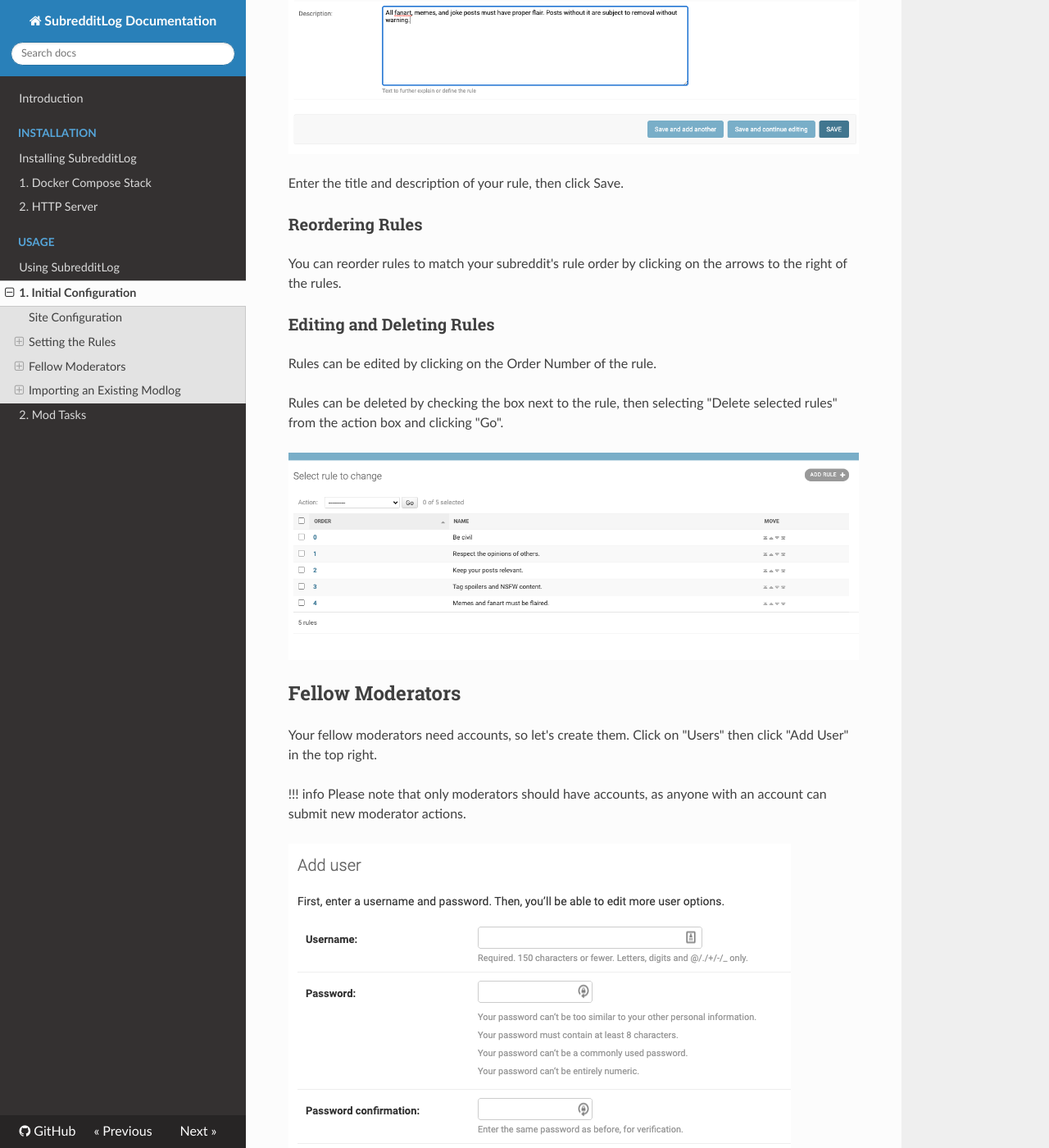
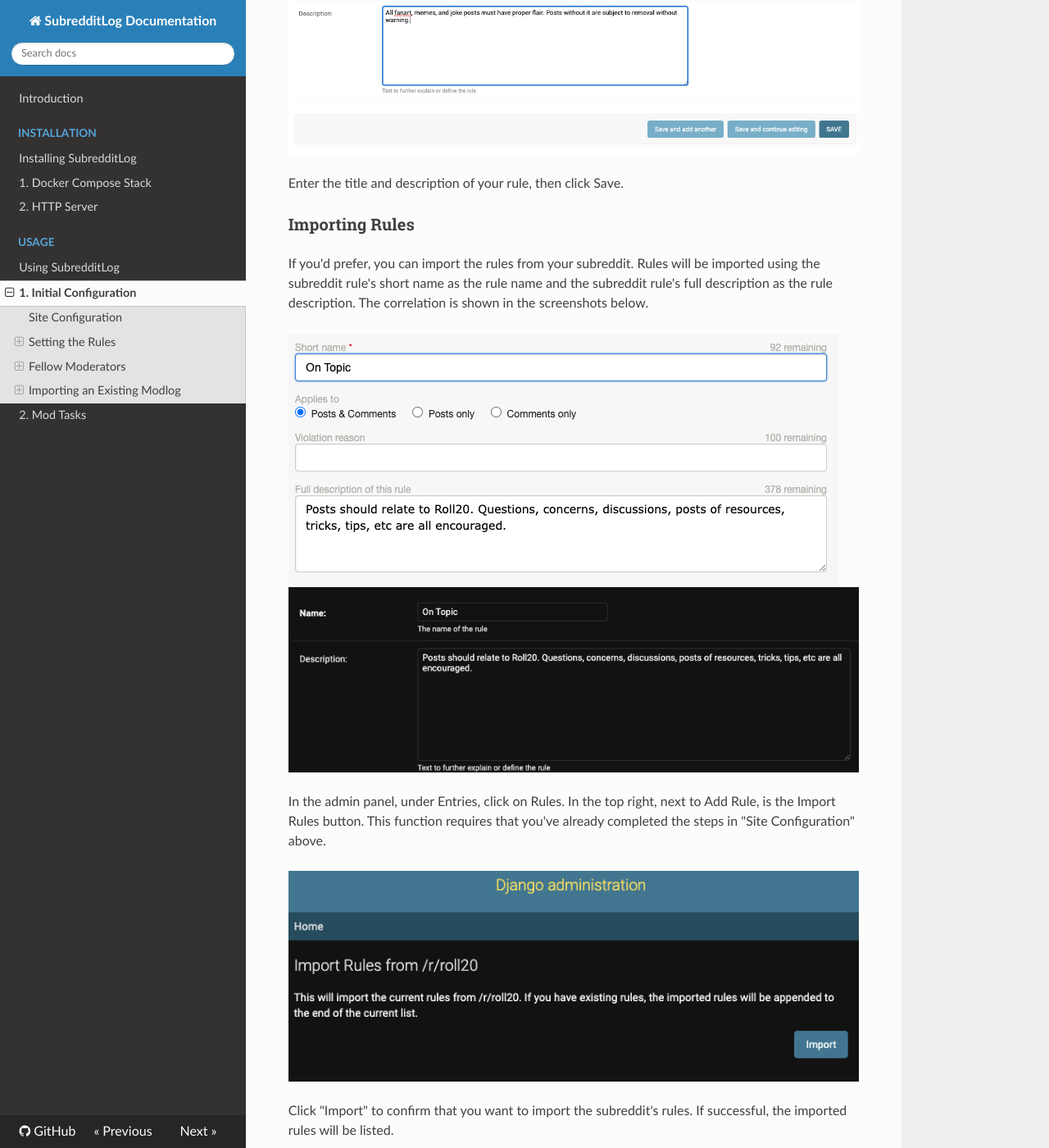
Before and after one commit to LFG-Cares/SubredditLog, an MkDocs documentation site: the page built from docs/usage/1-config.md, in a window 1280 px wide and 1400 px high, scrolled down 1866 px. Shown: the whole window at 82% size. Built offline with MkDocs 1.6.1, drawn with Linux system fonts in a browser that asks for light colours; nearby versions of some CDN libraries.

Commit message:
Add rule import documentation.

```diff
--- a/docs/usage/1-config.md
+++ b/docs/usage/1-config.md
@@ -26,6 +26,23 @@
 ![Add Rule Form](add_rule_form.png "The 'Add Rule' form")
 
 Enter the title and description of your rule, then click Save.
+
+### Importing Rules
+
+If you'd prefer, you can import the rules from your subreddit. Rules will be imported using the subreddit rule's short
+name as the rule name and the subreddit rule's full description as the rule description. The correlation is shown in the
+screenshots below.
+
+![Subreddit Rule](subreddit_rules.png "A rule as seen on the subreddit rules page")
+![Log Rule](log_rules.png "The same rule, as imported into the log")
+
+In the admin panel, under Entries, click on Rules. In the top right, next to Add Rule, is the Import Rules button.
+This function requires that you've already completed the steps in "Site Configuration" above.
+
+![Import Rules Page](import_rules.png "The 'Import Rules' Page")
+
+Click "Import" to confirm that you want to import the subreddit's rules. If successful, the imported rules will be
+listed.
 
 ### Reordering Rules
 
```
Also changed, not shown: docs/usage/import_rules.png (added), docs/usage/log_rules.png (added), docs/usage/subreddit_rules.png (added).
